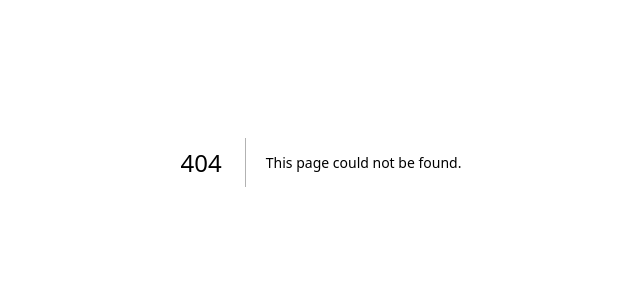
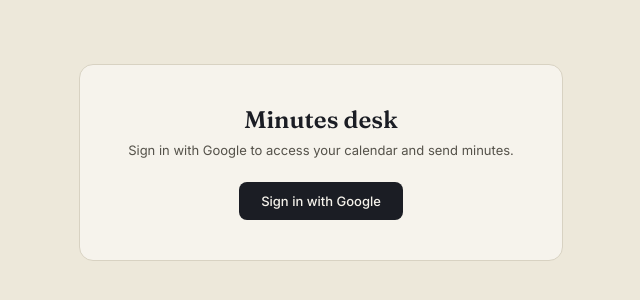
Before and after one commit to ecoguanming/meeting-minute-tracker, a Next.js app: page /signin in a window 1280 px wide. Before the commit this address had no page. Shown: the part 238-538 px from the top of the page, without its empty margins (319-959 px from the left). Built offline with nearby package versions, Linux system fonts and the light colour scheme; no server answers.

Commit message:
Add Google sign-in via NextAuth with Calendar/Gmail scopes, switch Prisma to driver adapter

```diff
--- /dev/null
+++ b/app/api/auth/[...nextauth]/route.js
@@ -0,0 +1,3 @@
+import { handlers } from "@/auth";
+
+export const { GET, POST } = handlers;
--- /dev/null
+++ b/app/signin/page.js
@@ -0,0 +1,53 @@
+import { signIn } from "@/auth";
+
+export default function SignInPage() {
+  return (
+    <div
+      style={{
+        minHeight: "100vh",
+        display: "flex",
+        alignItems: "center",
+        justifyContent: "center",
+      }}
+    >
+      <div
+        style={{
+          background: "var(--paper)",
+          border: "1px solid var(--rule)",
+          borderRadius: 14,
+          padding: "40px 48px",
+          textAlign: "center",
+        }}
+      >
+        <div className="mma-h" style={{ fontSize: 24, fontWeight: 600, marginBottom: 8 }}>
+          Minutes desk
+        </div>
+        <div style={{ fontSize: 13, color: "var(--ink-soft)", marginBottom: 24 }}>
+          Sign in with Google to access your calendar and send minutes.
+        </div>
+        <form
+          action={async () => {
+            "use server";
+            await signIn("google", { redirectTo: "/" });
+          }}
+        >
+          <button
+            type="submit"
+            style={{
+              background: "var(--ink)",
+              color: "var(--paper)",
+              border: "none",
+              padding: "11px 22px",
+              borderRadius: 8,
+              fontSize: 13,
+              fontWeight: 500,
+              cursor: "pointer",
+            }}
+          >
+            Sign in with Google
+          </button>
+        </form>
+      </div>
+    </div>
+  );
+}
--- /dev/null
+++ b/auth.js
@@ -0,0 +1,35 @@
+import NextAuth from "next-auth";
+import Google from "next-auth/providers/google";
+import { PrismaAdapter } from "@auth/prisma-adapter";
+import { prisma } from "@/lib/prisma";
+
+export const { handlers, auth, signIn, signOut } = NextAuth({
+  adapter: PrismaAdapter(prisma),
+  session: { strategy: "database" },
+  providers: [
+    Google({
+      clientId: process.env.GOOGLE_CLIENT_ID,
+      clientSecret: process.env.GOOGLE_CLIENT_SECRET,
+      authorization: {
+        params: {
+          access_type: "offline",
+          prompt: "consent",
+          scope: [
+            "openid",
+            "email",
+            "profile",
+            "https://www.googleapis.com/auth/calendar",
+            "https://www.googleapis.com/auth/calendar.events",
+            "https://www.googleapis.com/auth/gmail.send",
+          ].join(" "),
+        },
+      },
+    }),
+  ],
+  callbacks: {
+    async session({ session, user }) {
+      session.userId = user.id;
+      return session;
+    },
+  },
+});
--- a/lib/prisma.js
+++ b/lib/prisma.js
@@ -1,8 +1,11 @@
-import { PrismaClient } from "@/app/generated/prisma";
+import { PrismaClient } from "@/app/generated/prisma/client";
+import { PrismaPg } from "@prisma/adapter-pg";
 
 const globalForPrisma = globalThis;
 
-export const prisma = globalForPrisma.prisma || new PrismaClient();
+const adapter = new PrismaPg({ connectionString: process.env.DATABASE_URL });
+
+export const prisma = globalForPrisma.prisma || new PrismaClient({ adapter });
 
 if (process.env.NODE_ENV !== "production") {
   globalForPrisma.prisma = prisma;
--- a/package.json
+++ b/package.json
@@ -11,10 +11,12 @@
   },
   "dependencies": {
     "@auth/prisma-adapter": "^2.11.3",
+    "@prisma/adapter-pg": "^7.9.0",
     "@prisma/client": "^7.9.0",
     "googleapis": "^173.0.0",
     "next": "16.2.11",
     "next-auth": "^5.0.0-beta.32",
+    "pg": "^8.22.0",
     "prisma": "^7.9.0",
     "react": "19.2.4",
     "react-dom": "19.2.4"
```
Also changed, not shown: app/page.js (+47 -2 lines), jsconfig.json (deleted, +0 -7 lines), tsconfig.json (added, +41 -0 lines), 1 other file (tests, documents, lock files or other folders).
